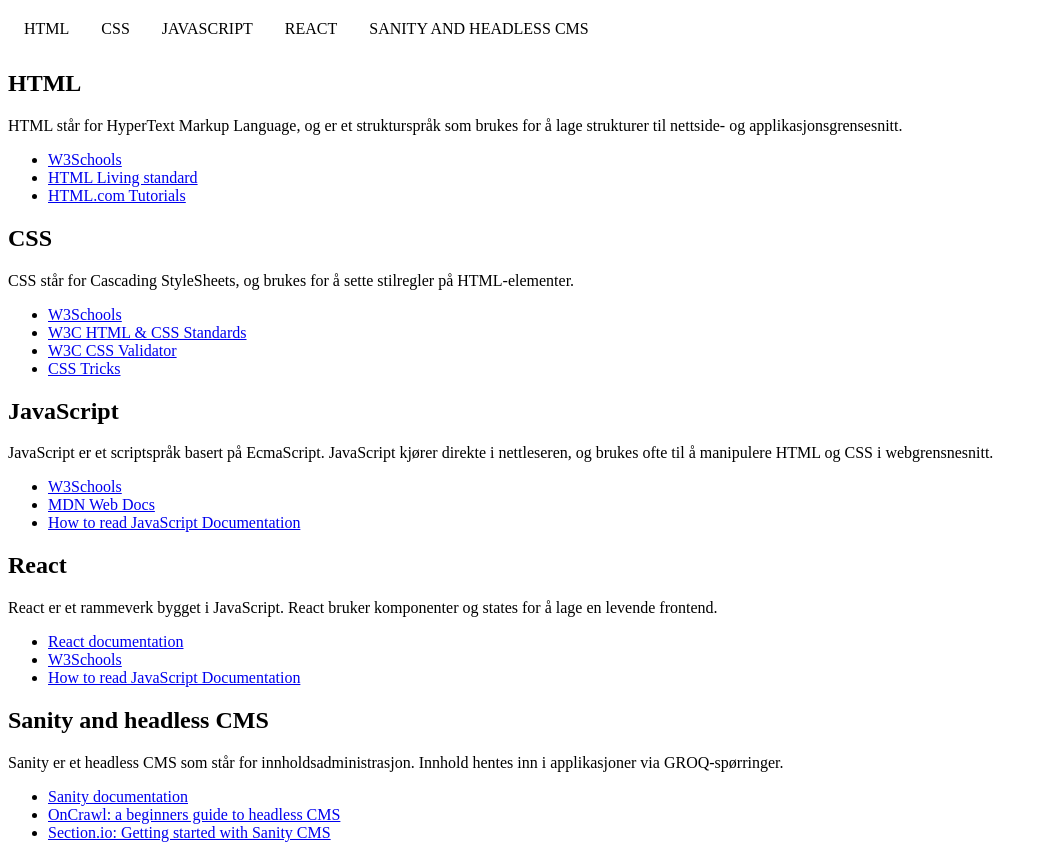
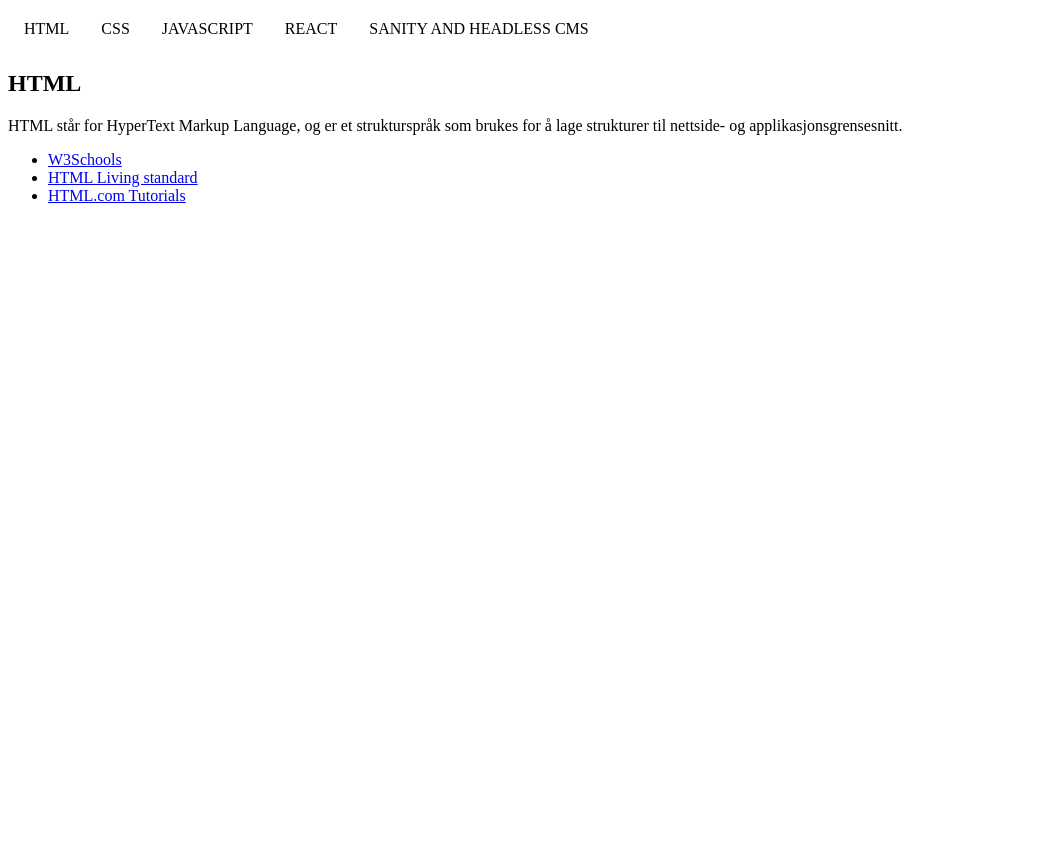
Before and after one commit to OskarElwart/uin25ak1_resource_layout_Elwart, a plain HTML site: page Arbeidskrav_1/index.html in a window 1280 px wide. Both pictures are taken after a click on the link "HTML". Shown: the whole page, without its empty margins (0-1048 px from the left). After the commit the page ends 800 px from the top, so only its background shows below. Drawn offline with Linux system fonts and the light colour scheme.

Commit message:
ferdig javascript

```diff
--- a/Arbeidskrav_1/ArbeidsScript.js
+++ b/Arbeidskrav_1/ArbeidsScript.js
@@ -1,10 +1,19 @@
 console.log(resources)
 let resoruceHTML = ""
+let linkPage = "HTML"
 //Brukte ChatGPT for linja 9, 10, 11. Klarte ikke å finne en bra måte får å bruke en nested array.
 //prompten var "how can i map() an array inside an array in javascript" med resources.map og arrayen pastet inn.
 //den lå til også target="_blank" for å åpne lenken i ny fane og .join(" ") for å ta bort komma fra html
 //som er ting jeg ikke ville ha funnet ut på egen hånd
-resources.map((resource, index) => { resoruceHTML +=
+document.getElementById("HTMLlink").addEventListener("click", function(){UpdateLinkHTML(), UpdateMap()})
+document.getElementById("CSSlink").addEventListener("click", function(){UpdateLinkCSS(), UpdateMap()})
+document.getElementById("JSlink").addEventListener("click", function(){UpdateLinkJS(), UpdateMap()})
+document.getElementById("Reactlink").addEventListener("click", function(){UpdateLinkReact(), UpdateMap()})
+document.getElementById("Sanitylink").addEventListener("click", function(){UpdateLinkSanity(), UpdateMap()})
+const catge = resources.filter(
+    (element) => element.category  === linkPage
+  )
+catge.map((resource, index) => { resoruceHTML +=
             `<article>
                 <h1>${resource.category}</h1>
                 <p>${resource.text}</p>
@@ -13,7 +22,43 @@
                 <li><a href="${source.url}" target="_blank">${source.title}</a></li>`).join('')}
                 </ul>
             </article>`
-
         })
 
+function UpdateLinkHTML(){
+    linkPage = "HTML"
+}
+function UpdateLinkCSS(){
+    linkPage = "CSS"
+}
+function UpdateLinkJS(){
+    linkPage = "JavaScript"
+}
+function UpdateLinkReact(){
+    linkPage = "React"
+}
+function UpdateLinkSanity(){
+    linkPage = "Sanity and headless CMS"
+}
+function UpdateMap (){
+    resoruceHTML = ""
+    const catge = resources.filter(
+        (element) => element.category  === linkPage
+      )
+    catge.map((resource, index) => { resoruceHTML +=
+        `<article>
+            <h1>${resource.category}</h1>
+            <p>${resource.text}</p>
+            <ul>
+            ${resource.sources.map(source => `
+            <li><a href="${source.url}" target="_blank">${source.title}</a></li>`).join('')}
+            </ul>
+        </article>`
+
+    })
+    document.getElementById("resourcelist").innerHTML = resoruceHTML
+    console.log(resoruceHTML)
+    console.log(catge)
+
+}
 document.getElementById("resourcelist").innerHTML = resoruceHTML
+console.log(catge)
--- a/Arbeidskrav_1/index.html
+++ b/Arbeidskrav_1/index.html
@@ -12,11 +12,11 @@
 <body>
     <nav>
         <ul>
-            <li><a href="#">HTML</a></li>
-            <li><a href="#">CSS</a></li>
-            <li><a href="#">JavaScript</a></li>
-            <li><a href="#">React</a></li>
-            <li><a href="#">Sanity and headless CMS</a></li>
+            <li><a id="HTMLlink" href="#" onclick="">HTML</a></li>
+            <li><a id="CSSlink" href="#" onclick="">CSS</a></li>
+            <li><a id="JSlink" href="#" onclick="">JavaScript</a></li>
+            <li><a id="Reactlink" href="#" onclick="">React</a></li>
+            <li><a id="Sanitylink" href="#" onclick="">Sanity and headless CMS</a></li>
         </ul>
     </nav>
     <main id="resourcelist">
```
